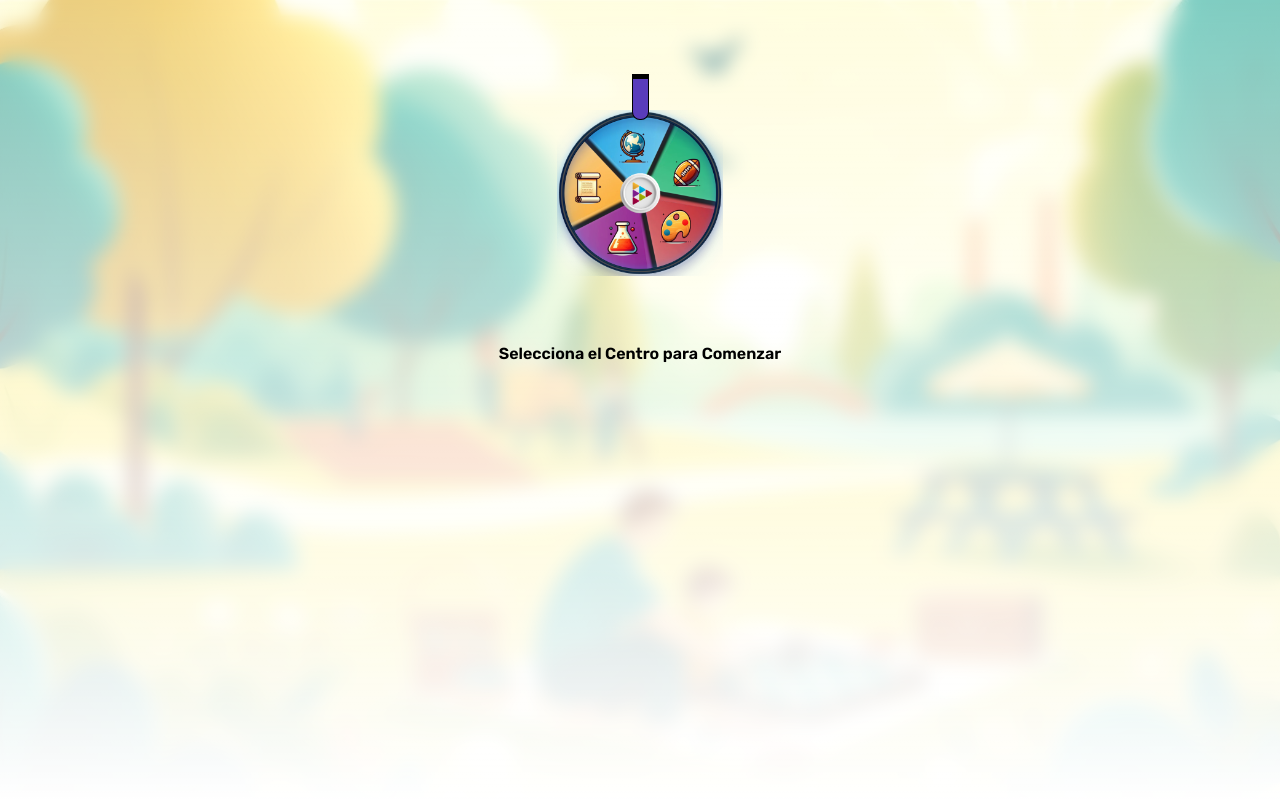
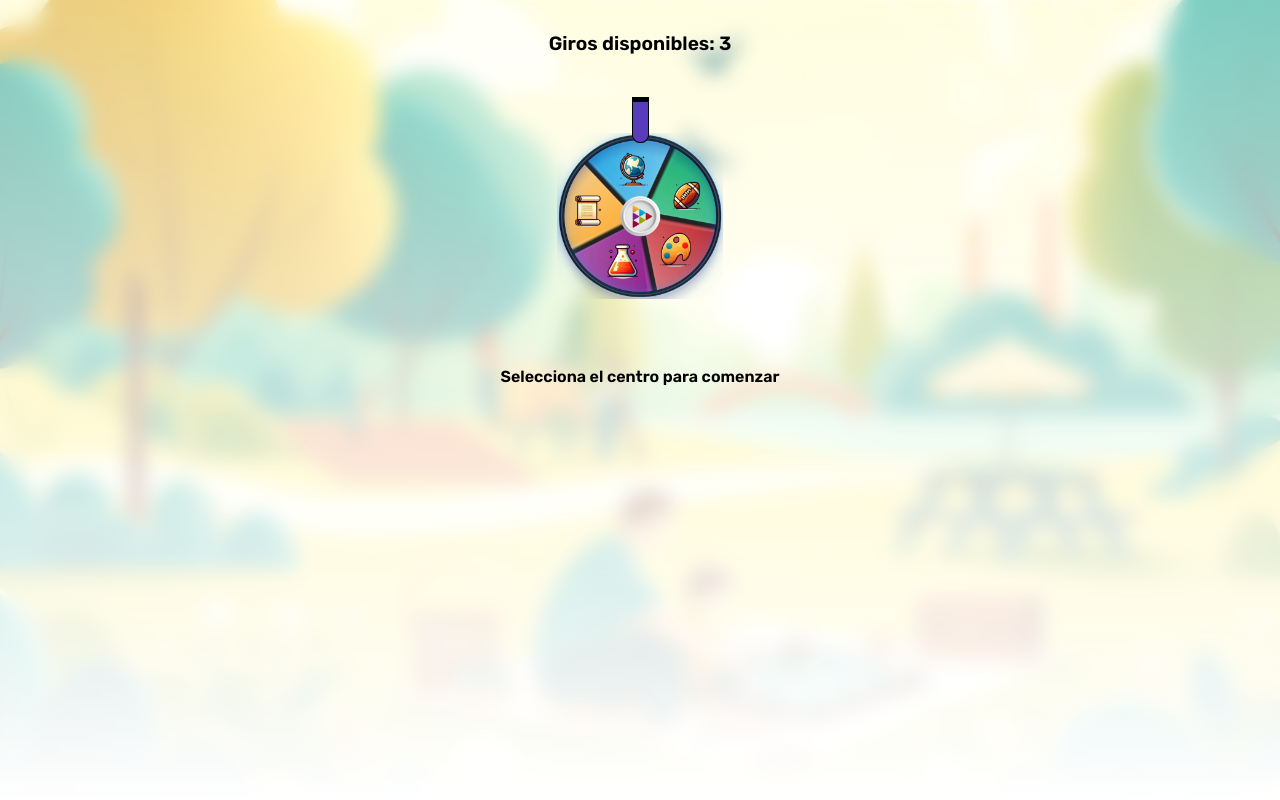
Before and after one commit to IvanMarte2403/Quizz-for-Totalplay-Jquery-Js-Css-HTML, a PHP site: page / in a window 1280 px wide. Run offline with PHP 8.4, Linux system fonts and the light colour scheme; the visitor is signed in with stand-in values (Sample User, id 1); some libraries are stand-ins or nearby versions; some web fonts are replaced.

Commit message:
merge_conflict

```diff
--- a/css/estilo.css
+++ b/css/estilo.css
@@ -14,7 +14,7 @@
     --arte-color: #fdfd96;
     --ciencia-color: #84b6f4;
     --geografia-color: #fdcae1;
-     --font-secondary: 'Rubik';
+     --font-secondary:  'Rubik';
     --font-third: 'Roboto';
     --font-fourth: 'Rubik';
 }
@@ -200,7 +200,7 @@
     font-weight: 600;
     font-size: 1.2rem;
     margin-top: 2rem;
-    font-family: var(--font-4);
+    font-family: var(--font-secondary);
 }
 
 #contador-giros{
--- a/index.php
+++ b/index.php
@@ -34,7 +34,6 @@
   <div class="container">
 
     <div id="contador-giros">
-
     </div>
 
     <div class="vara"></div>
@@ -49,7 +48,7 @@
     <div class="premio">
       <p id="puntaje-partida"></p>
       <p id="puntaje-total"></p>
-      <p class="quizzSeleccionado">Selecciona el Centro para Comenzar </p>
+      <p class="quizzSeleccionado">Selecciona el centro para comenzar  </p>
       <p id="temporizador-pregunta" style="display: none;"></p>
     </div>
 
--- a/js/preguntas.js
+++ b/js/preguntas.js
@@ -51,7 +51,7 @@
             respuestaCorrecta: 1
         },
         {
-            pregunta: 'Desde la psicología, ¿qué efecto tiene la figura paterna en la seguridad emocional de los niños?',
+            pregunta: 'Desde la psicología, ¿Qué efecto tiene la figura paterna en la seguridad emocional de los niños?',
             respuestas: ['Incrementa la confianza', 'Disminuye la ansiedad', 'Ambas son correctas'],
             respuestaCorrecta: 2
         },
--- a/js/script.js
+++ b/js/script.js
@@ -29,6 +29,7 @@
   }
 });
 
+document.querySelector('#contador-giros').innerText = 'Giros disponibles: ' + girosDisponibles;
 
 
   // ==================================================================================
```
